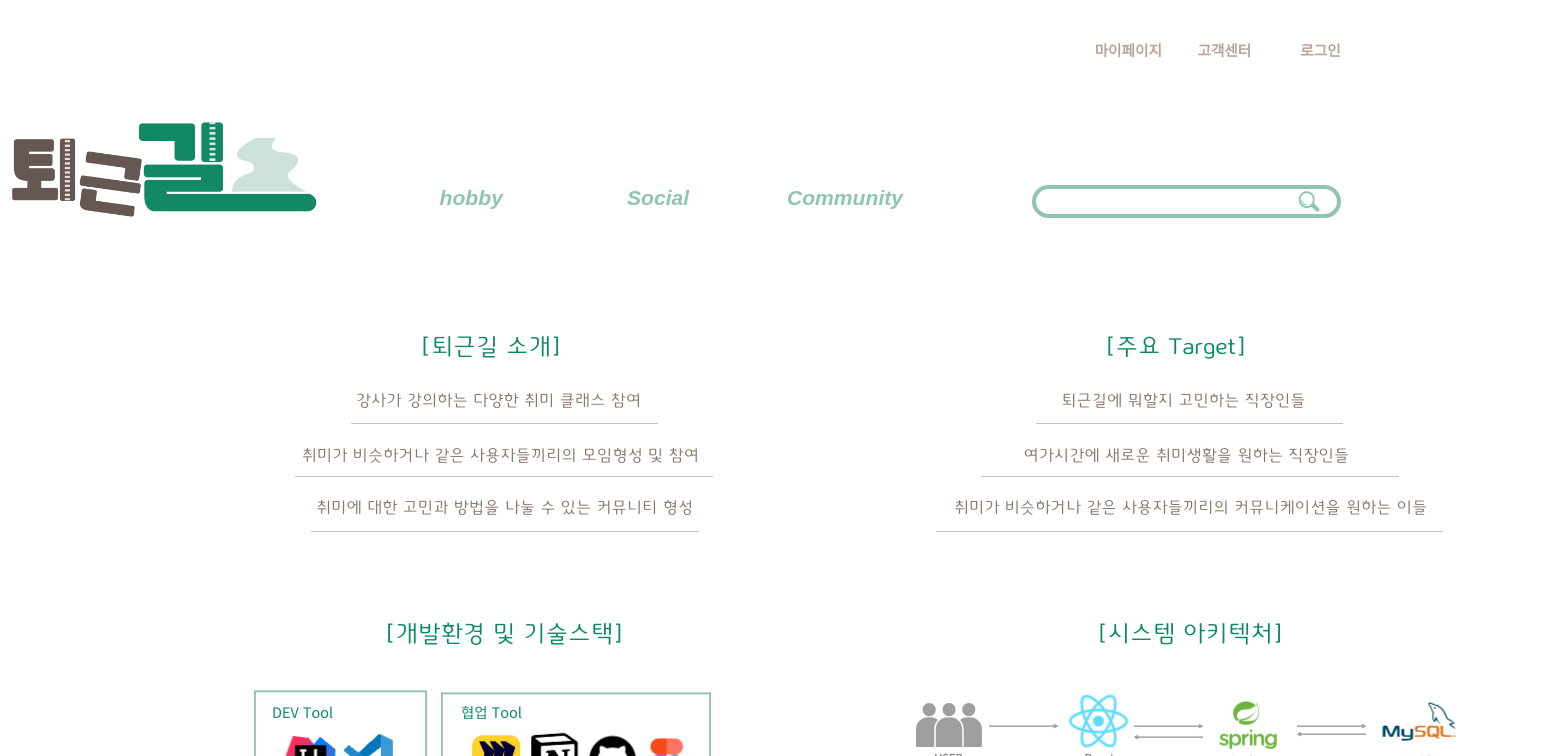
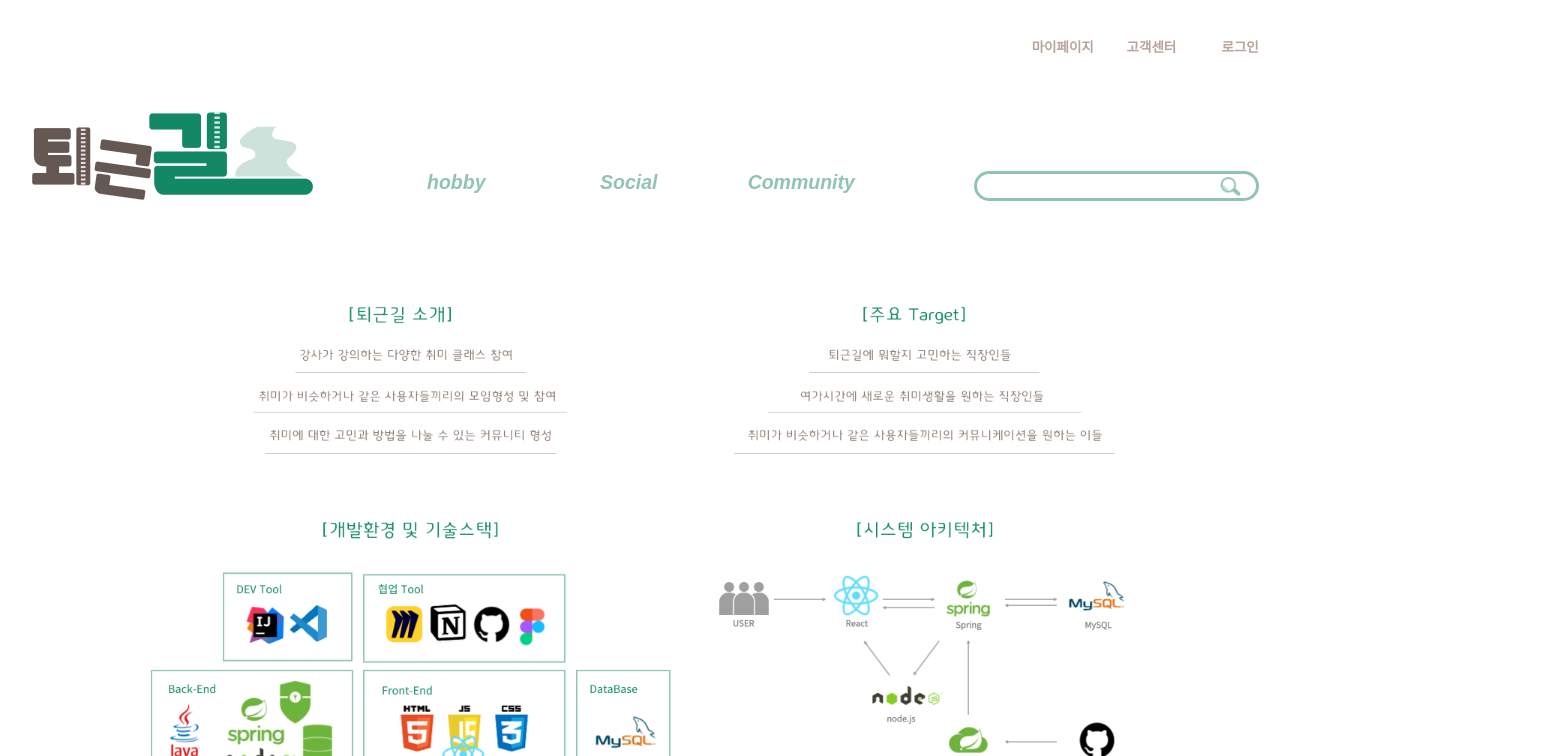
Before and after one commit to Teddybear-6/Front_ToeGeunGil, a React (Create React App) app in the folder toegeungil/: page / in a window 1280 px wide. Shown: the top 756 px of the page, 1561 px wide, since content can reach past the window. Built offline with nearby package versions, Linux system fonts and the light colour scheme; the HTML template or start-up script is replaced by a standard one.

Commit message:
퇴근길 메인 이미지 사이즈css 추가

```diff
--- a/toegeungil/src/public/layout/MainImg.js
+++ b/toegeungil/src/public/layout/MainImg.js
@@ -4,7 +4,7 @@ function MainImg() {
     return (
         <>
             <div className="toegeungillayout">
-                <img src="/mainImg.png" />
+                <img className="toegeungilMainImg" src="/mainImg.png" />
             </div>
         </>
 
--- a/toegeungil/src/public/layout/layout.css
+++ b/toegeungil/src/public/layout/layout.css
@@ -173,8 +173,13 @@
     color: white;
 }
 
-@media all and (max-width:1440px) {
+@media all and (max-width:1400px),
+(max-width:1600px) {
     html {
-        font-size: 13px;
+        font-size: 12px;
     }
 }
+
+.toegeungilMainImg {
+    width: 100%;
+}
```
